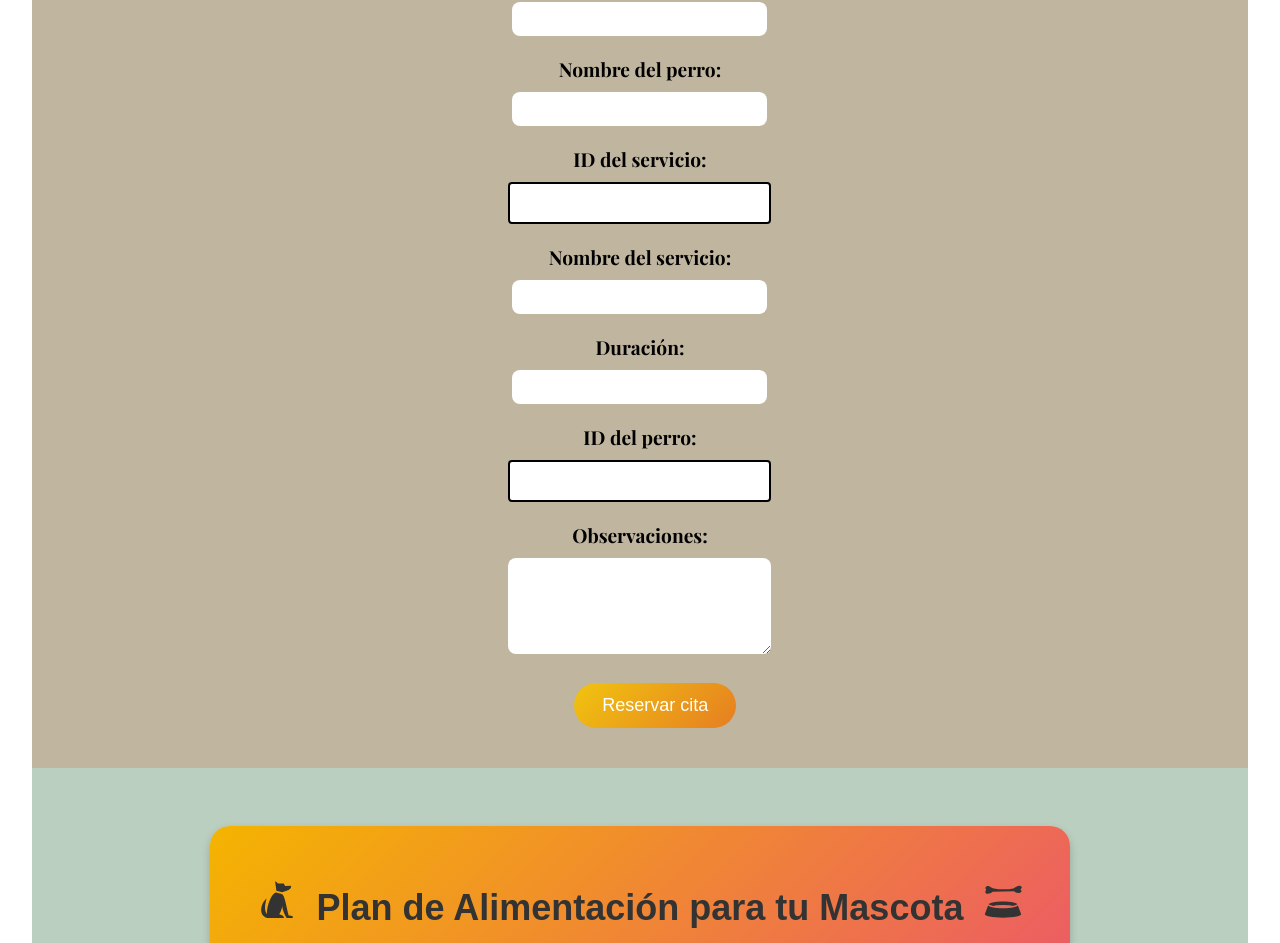
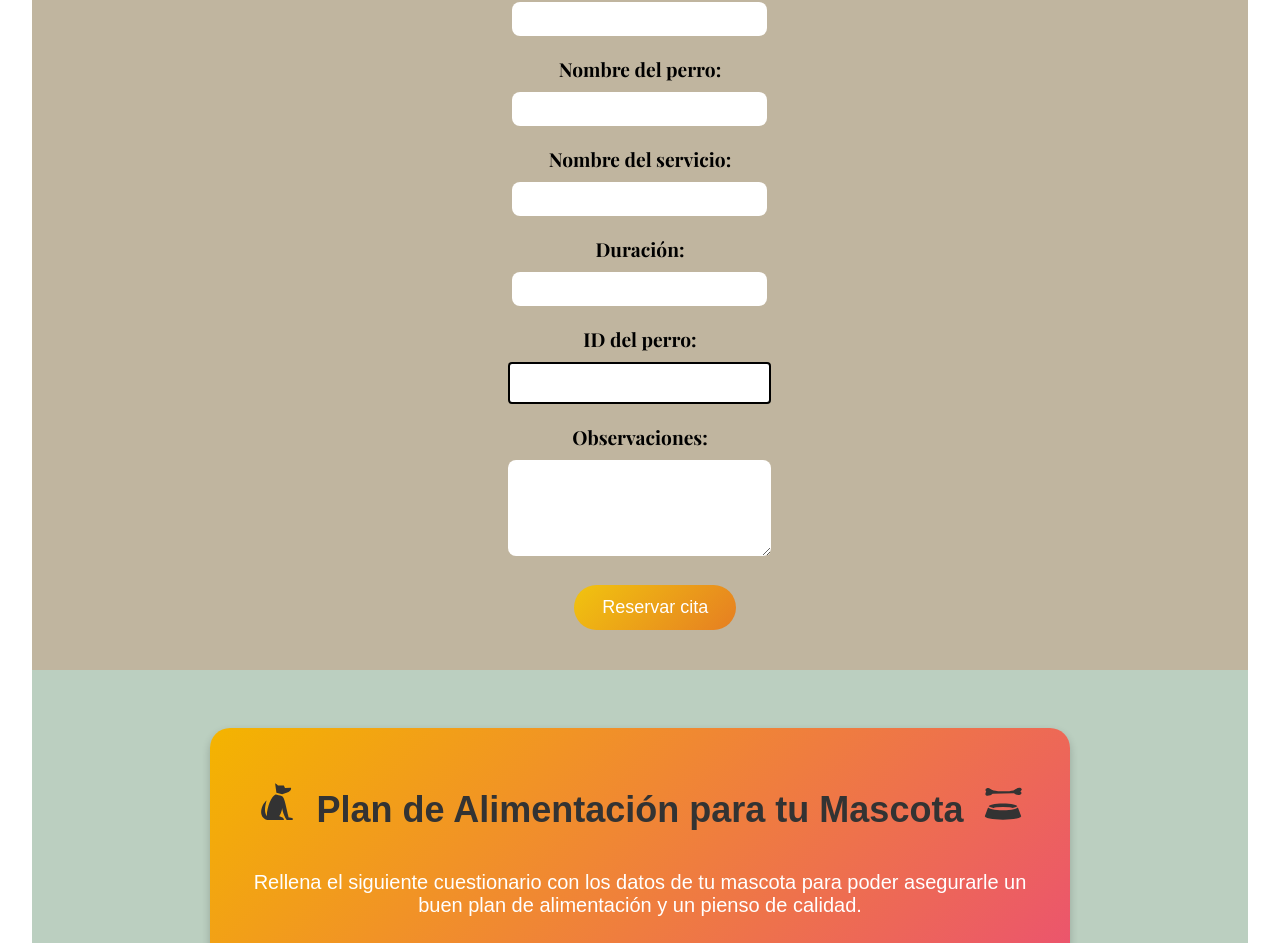
Before and after one commit to Vaz77/frontendResidenciaCanina, a React (Vite) app: page / in a window 1280 px wide. Shown: the part 5071-6014 px from the top of the page. Built offline with nearby package versions, Linux system fonts and the light colour scheme.

Commit message:
Actualizo formulario de registro de citas

```diff
--- a/src/pages/AppointmentsPage/AppointmentsPage.jsx
+++ b/src/pages/AppointmentsPage/AppointmentsPage.jsx
@@ -162,17 +162,6 @@ const AppointmentsPage = () => {
             />
           </div>
           <div className="form-group">
-            <label htmlFor="service_id">ID del servicio:</label>
-            <input
-              type="number"
-              id="service_id"
-              name="service_id"
-              required
-              value={service_id}
-              onChange={handleInputChange}
-            />
-          </div>
-          <div className="form-group">
             <label htmlFor="service_name">Nombre del servicio:</label>
             <input
               type="text"
```
